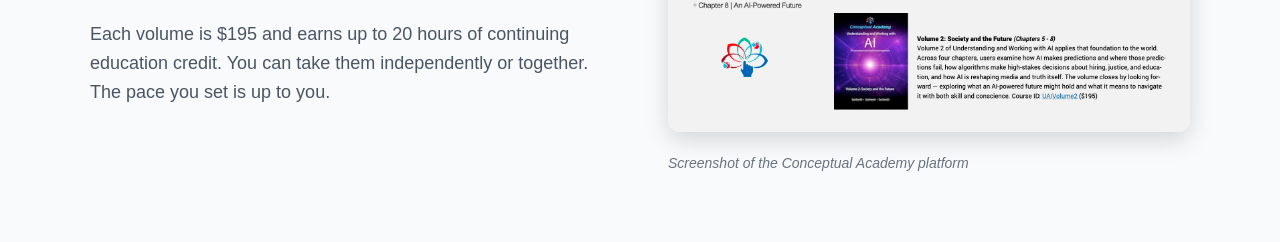
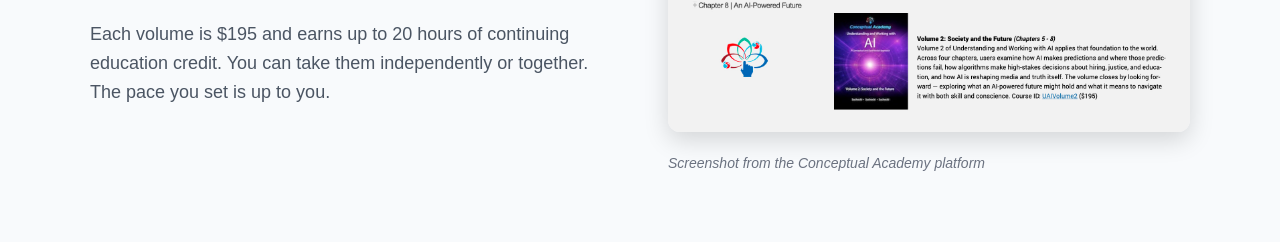
Before and after one commit to Suchocki88/UnderstandingAI.ai, a Next.js app: page /academy in a window 1280 px wide. Shown: the part 1750-1992 px from the top of the page. Built offline with nearby package versions, Linux system fonts and the light colour scheme.

Commit message:
Update page.tsx

```diff
--- a/app/academy/page.tsx
+++ b/app/academy/page.tsx
@@ -129,7 +129,7 @@ export default function Page() {
               style={{ width: "100%", borderRadius: 12, boxShadow: "0 8px 24px rgba(0,0,0,0.15)" }}
             />
             <p style={{ fontSize: 14, color: "#6b7280", fontStyle: "italic", marginTop: 12 }}>
-  Screenshot of the Conceptual Academy platform
+  Screenshot from the Conceptual Academy platform
 </p>
           </div>
         </div>
```
